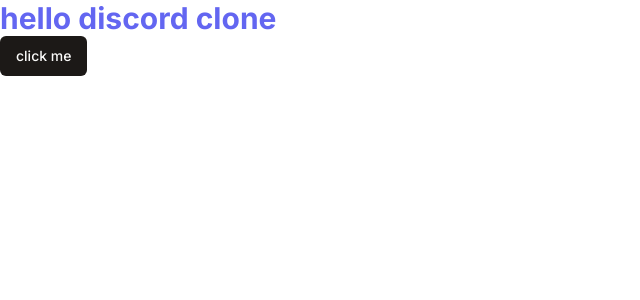
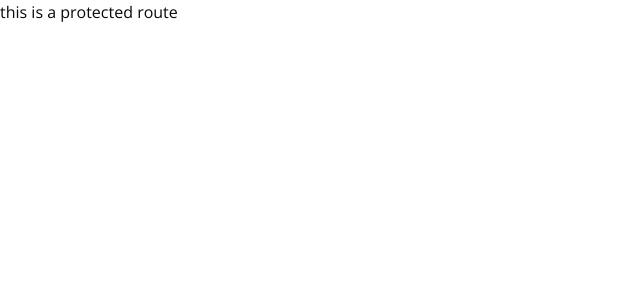
Before and after one commit to gizem-ky/fullstack-discord-clone, a Next.js app: page / in a window 1280 px wide. Shown: the top 300 px of the page, without its empty margins (0-640 px from the left). Built offline with nearby package versions, Linux system fonts and the light colour scheme.

Commit message:
folders setup

```diff
--- /dev/null
+++ b/app/(auth)/(routes)/login/page.tsx
@@ -0,0 +1,9 @@
+const LoginPage = () => {
+    return(
+        <div>
+            Login Page!
+        </div>
+    );
+}
+
+export default LoginPage;
--- /dev/null
+++ b/app/(auth)/(routes)/register/page.tsx
@@ -0,0 +1,9 @@
+const RegisterPage = () => {
+    return (
+        <div>
+            Register!
+        </div>
+     );
+}
+
+export default RegisterPage;
--- /dev/null
+++ b/app/(auth)/layout.tsx
@@ -0,0 +1,9 @@
+const AuthLayout = ({ children}: {children: React.ReactNode}) => {
+    return (
+        <div className="bg-red-500 h-full">
+            {children}
+        </div>
+    );
+}
+
+export default AuthLayout;
--- a/app/page.tsx
+++ b/app/(main)/(routes)/page.tsx
@@ -4,12 +4,7 @@
 export default function Home() {
   return (
     <div>
-      <p className='text-3xl font-bold text-indigo-500'>
-      hello discord clone
-    </p>
-    <Button>
-      click me
-    </Button>
+      this is a protected route
     </div>
   )
 }
--- a/app/layout.tsx
+++ b/app/layout.tsx
@@ -1,11 +1,11 @@
 import type { Metadata } from 'next'
-import { Inter } from 'next/font/google'
+import { Open_Sans } from 'next/font/google'
 import './globals.css'
 
-const inter = Inter({ subsets: ['latin'] })
+const font = Open_Sans({ subsets: ['latin'] })
 
 export const metadata: Metadata = {
-  title: 'Create Next App',
+  title: 'Team Chat Application',
   description: 'Generated by create next app',
 }
 
@@ -16,7 +16,7 @@
 }) {
   return (
     <html lang="en">
-      <body className={inter.className}>{children}</body>
+      <body className={font.className}>{children}</body>
     </html>
   )
 }
```
